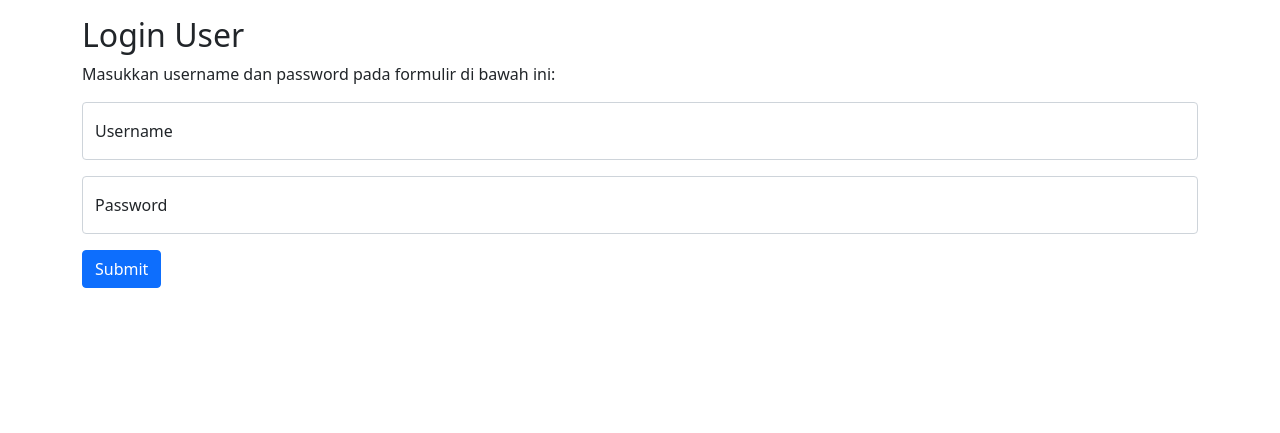
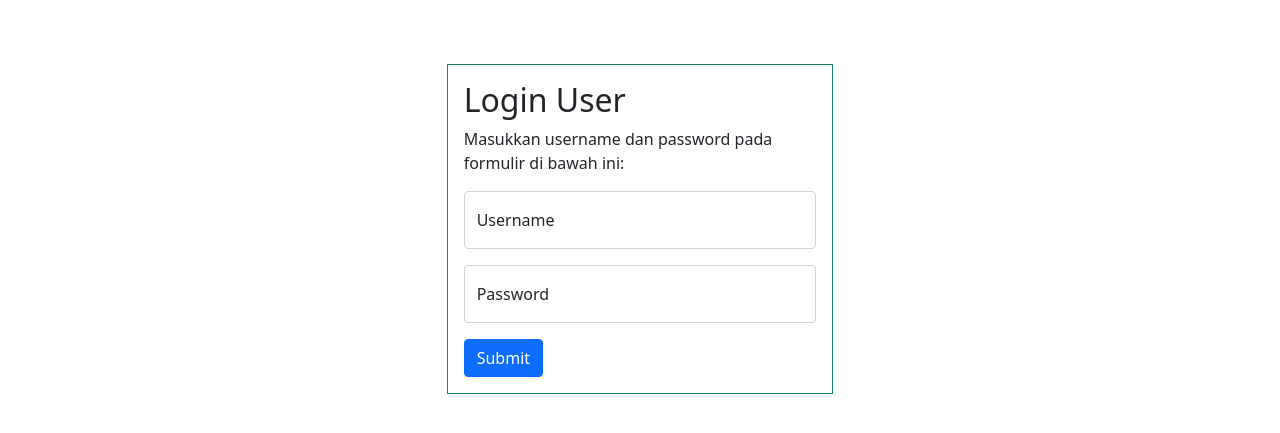
Before and after one commit to NayHanif/ProjekUAS, a CodeIgniter 4 app: the page made by app/Views/login_view.php in a window 1280 px wide. Shown: the top 433 px of the page. Run offline with PHP 8.4 and a stand-in for CodeIgniter, Linux system fonts and the light colour scheme; the template is opened without the code that fills it, so the values that code supplies are empty; some libraries are stand-ins or nearby versions.

Commit message:
tampilan login

```diff
--- a/app/Views/login_view.php
+++ b/app/Views/login_view.php
@@ -9,6 +9,10 @@
 <body>
 
 <div class="container mt-3">
+
+  <div class="row pt-5">
+    <div class="col"></div>
+    <div class="col p-3 border border-success">
       <h2>Login User</h2>
         <p>Masukkan username dan password pada formulir di bawah ini:</p>
         <?php if (!empty(session()->getFlashdata('error'))): ?>
@@ -29,6 +33,11 @@
         <button type="submit" class="btn btn-primary">Submit</button>
       </form>
     </div>
+    <div class="col"></div>
+
+  </div>
+
+</div>
 <script src="https://cdn.jsdelivr.net/npm/bootstrap@5.1.2/dist/js/bootstrap.bundle.min.js"></script>
 </body>
 </html>
```
Lines whose indentation alone changed are shown as unchanged.
